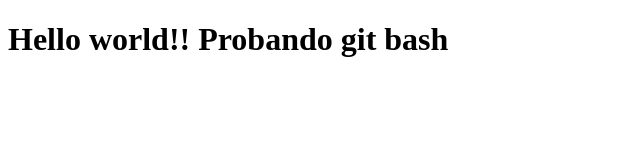
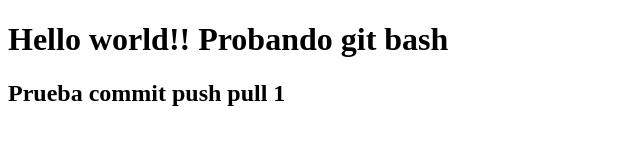
Before and after one commit to n1kAZ6/objetivoGit, a plain HTML site: page index.html in a window 1280 px wide. Shown: the whole page, without its empty margins (0-640 px from the left). Drawn offline with Linux system fonts and the light colour scheme.

Commit message:
prueba commit pp1

```diff
--- a/index.html
+++ b/index.html
@@ -6,5 +6,6 @@
 </head>
 <body>
 <h1>Hello world!! Probando git bash</h1>
+<h2>Prueba commit push pull 1</h2>
 </body>
 </html>
```
